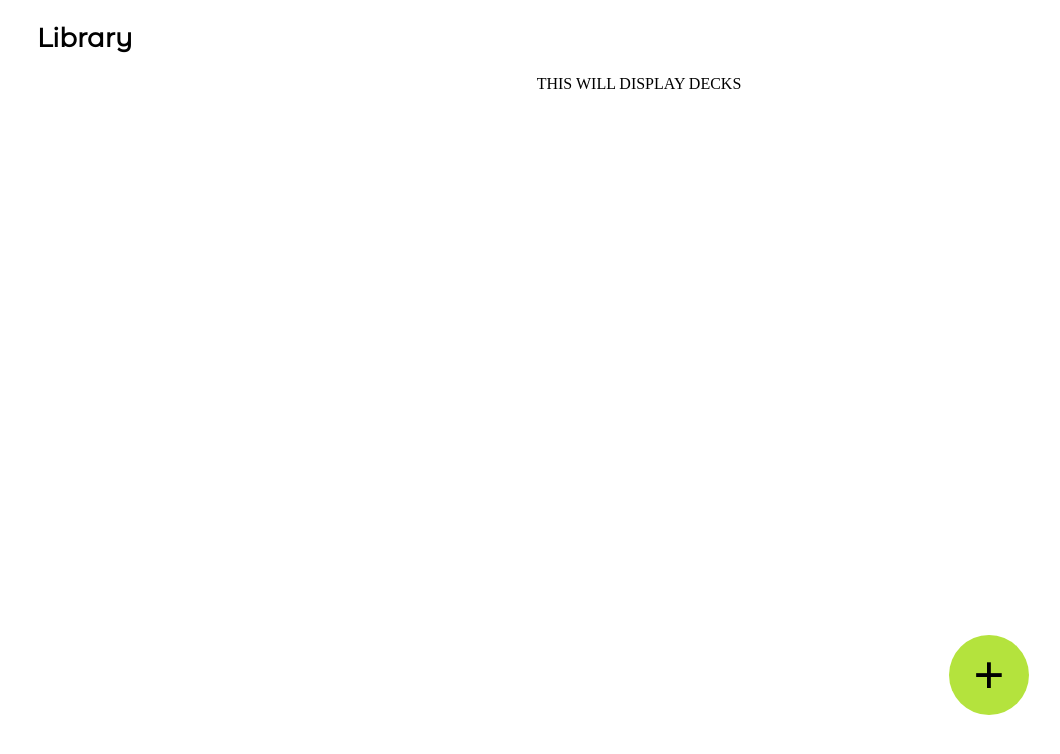
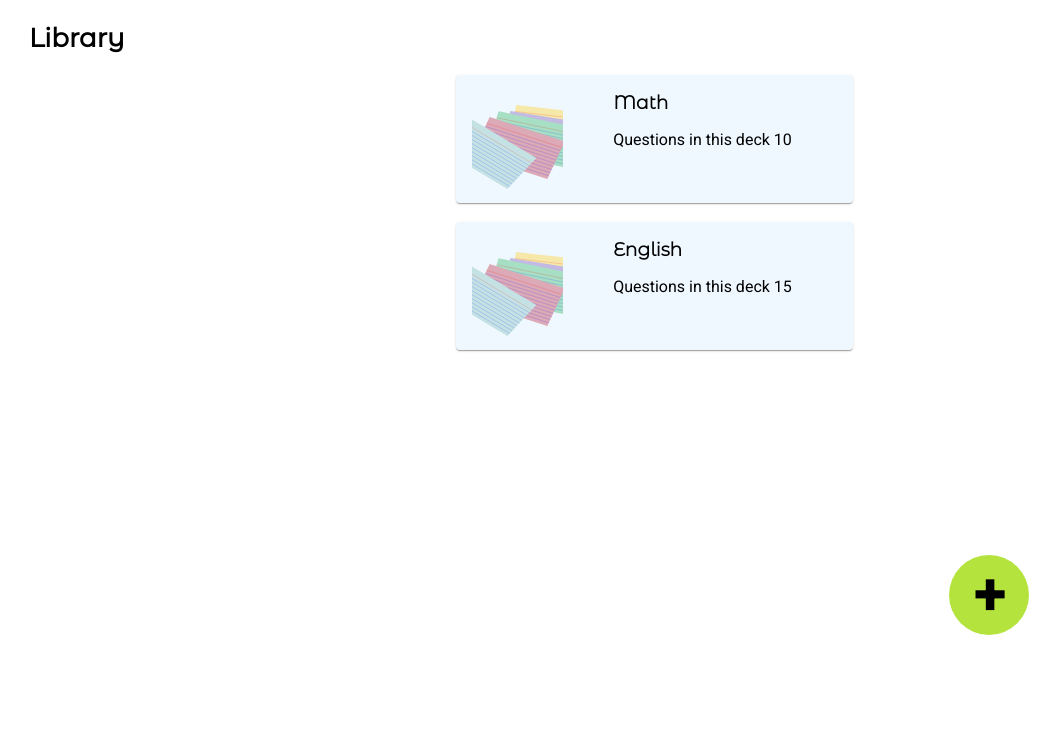
Before and after one commit to Gibsonchan98/Flashcards-FrontEnd, an Angular app in the folder flashcards/: page /Library in a window 1280 px wide. Shown: the top 754 px of the page, without its empty margins (1-1061 px from the left). Built offline with nearby package versions, Linux system fonts and the light colour scheme.

Commit message:
display library

```diff
--- a/flashcards/angular.json
+++ b/flashcards/angular.json
@@ -25,6 +25,7 @@
               "src/assets"
             ],
             "styles": [
+              "@angular/material/prebuilt-themes/purple-green.css",
               "src/styles.css"
             ],
             "scripts": []
@@ -87,6 +88,7 @@
               "src/assets"
             ],
             "styles": [
+              "@angular/material/prebuilt-themes/purple-green.css",
               "src/styles.css"
             ],
             "scripts": []
--- a/flashcards/package.json
+++ b/flashcards/package.json
@@ -11,10 +11,12 @@
   "private": true,
   "dependencies": {
     "@angular/animations": "^15.2.0",
+    "@angular/cdk": "^15.2.8",
     "@angular/common": "^15.2.0",
     "@angular/compiler": "^15.2.0",
     "@angular/core": "^15.2.0",
     "@angular/forms": "^15.2.0",
+    "@angular/material": "^15.2.8",
     "@angular/platform-browser": "^15.2.0",
     "@angular/platform-browser-dynamic": "^15.2.0",
     "@angular/router": "^15.2.0",
--- a/flashcards/src/app/app.component.css
+++ b/flashcards/src/app/app.component.css
@@ -1 +1,2 @@
 @import "~@fontsource/montserrat";
+@import '~material-icons/iconfont/material-icons.css'
--- a/flashcards/src/app/app.module.ts
+++ b/flashcards/src/app/app.module.ts
@@ -3,6 +3,7 @@ import { BrowserModule } from '@angular/platform-browser';
 import { HttpClient, HttpClientModule } from '@angular/common/http';
 import { RouterModule } from '@angular/router';
 import { FormsModule, ReactiveFormsModule } from '@angular/forms';
+import { MatCardModule } from "@angular/material/card";
 
 import { AppRoutingModule } from './app-routing.module';
 import { AppComponent } from './app.component';
@@ -14,6 +15,7 @@ import { AboutComponent } from './about/about.component';
 import { LoaderComponent } from './loader/loader.component';
 import { FooterComponent } from './footer/footer.component';
 import { CreateDeckComponent } from './create-deck/create-deck.component';
+import { BrowserAnimationsModule } from '@angular/platform-browser/animations';
 
 @NgModule({
   declarations: [
@@ -32,7 +34,8 @@ import { CreateDeckComponent } from './create-deck/create-deck.component';
     AppRoutingModule,
     HttpClientModule,
     FormsModule,
-    ReactiveFormsModule,
+    MatCardModule,
+    ReactiveFormsModule, BrowserAnimationsModule,
   ],
   providers: [],
   bootstrap: [AppComponent]
--- a/flashcards/src/app/collections/collections.component.css
+++ b/flashcards/src/app/collections/collections.component.css
@@ -12,6 +12,41 @@ h2{
     text-align: left;
 }
 
+.space{
+    display: inline-block;
+    width:50px;
+    height:auto;
+}
+
+.carddeck{
+    background-color: aliceblue;
+    border-radius: 4px;
+    width: 50%;
+    height: fit-content;
+    display: block;
+}
+
+mat-card img{
+    object-fit: cover; /*this makes the image in src fit to the size specified below*/
+    width: 25%;
+}
+
+.carddeck h3{
+    font-family: 'MontserratAlternateLight';
+    display: inline;
+}
+.Body{
+    display:block;
+    justify-content:center;
+    min-height:60vh;
+    margin-left: 35%;
+}
+
+.btncontainer{
+    position: absolute;
+    bottom: 10;
+    right: 250px;
+}
 .btn {
     height: 80px;
     line-height: 80px;
@@ -24,15 +59,3 @@ h2{
     text-align: center;
     cursor: pointer;
 }
-
-.Body{
-    display:flex;
-    justify-content:center;
-    min-height:70vh;
-}
-
-.btncontainer{
-    position: absolute;
-    bottom: 10;
-    right: 250px;
-}
--- a/flashcards/src/app/collections/collections.component.html
+++ b/flashcards/src/app/collections/collections.component.html
@@ -2,7 +2,21 @@
     <div class="Header">
         <h2>Library</h2>
     </div>
-    <div class="Body"> THIS WILL DISPLAY DECKS</div>
+    <div class="Body">
+        <div *ngFor="let decks of flashdecks">
+                <mat-card class="carddeck">
+                    <mat-card-header>
+                        <img mat-card-md-image src="..\..\assets\images\vectores\flashcards.svg">
+                        <div class="space"></div>
+                        <div>
+                            <div class="category-name"> <h3> {{decks.category}} </h3></div>
+                            <div class="number-set"><p>Questions in this deck {{decks.length}}</p></div>
+                        </div>
+                    </mat-card-header>
+            </mat-card>
+            <br>
+        </div>
+    </div>
     <div class="btncontainer">
         <div class="btn"> + </div>
     </div>
--- a/flashcards/src/app/collections/collections.component.ts
+++ b/flashcards/src/app/collections/collections.component.ts
@@ -1,10 +1,29 @@
-import { Component } from '@angular/core';
+import { Component, OnInit} from '@angular/core';
+import { Router } from '@angular/router';
+import { FlashcardapiService } from '../flashcardapi.service';
+import { Flashcard } from '../interfaces/Flashcard';
+import { FlashcardDeck } from '../interfaces/FlashcardDeck';
+import { CardComponent } from '../card/card.component';
 
 @Component({
   selector: 'app-collections',
   templateUrl: './collections.component.html',
   styleUrls: ['./collections.component.css']
 })
-export class CollectionsComponent {
+export class CollectionsComponent implements OnInit{
+  constructor(private router : Router, private service : FlashcardapiService){}
+
+  flashdecks: Array<FlashcardDeck> = [];
+
+  ngOnInit(): void {
+    let carddeck = {} as FlashcardDeck;
+    carddeck.category = "Math";
+    carddeck.length = 10;
+    let carddeck2 = {} as FlashcardDeck;
+    carddeck2.category = "English";
+    carddeck2.length = 15;
+    this.flashdecks.push(carddeck);
+    this.flashdecks.push(carddeck2);
+  }
 
 }
--- /dev/null
+++ b/flashcards/src/app/interfaces/FlashcardDeck.ts
@@ -0,0 +1,4 @@
+export interface FlashcardDeck{
+    category?:string;
+    length:number;
+}
--- a/flashcards/src/index.html
+++ b/flashcards/src/index.html
@@ -6,6 +6,9 @@
   <base href="/">
   <meta name="viewport" content="width=device-width, initial-scale=1">
   <link rel="icon" type="image/x-icon" href="favicon.ico">
+  <link rel="preconnect" href="https://fonts.gstatic.com">
+  <link href="https://fonts.googleapis.com/css2?family=Roboto:wght@300;400;500&display=swap" rel="stylesheet">
+  <link href="https://fonts.googleapis.com/icon?family=Material+Icons" rel="stylesheet">
 </head>
 <body>
   <app-root></app-root>
--- a/flashcards/src/styles.css
+++ b/flashcards/src/styles.css
@@ -15,3 +15,5 @@
     src: url(/assets/Montserrat/MontserratAlternates-ExtraLight.ttf) format("truetype");
     font-weight:300;
 }
+html, body { height: 100%; }
+body { margin: 0; font-family: Roboto, "Helvetica Neue", sans-serif; }
```
Also changed, not shown: 1 other file (tests, documents, lock files or other folders).
